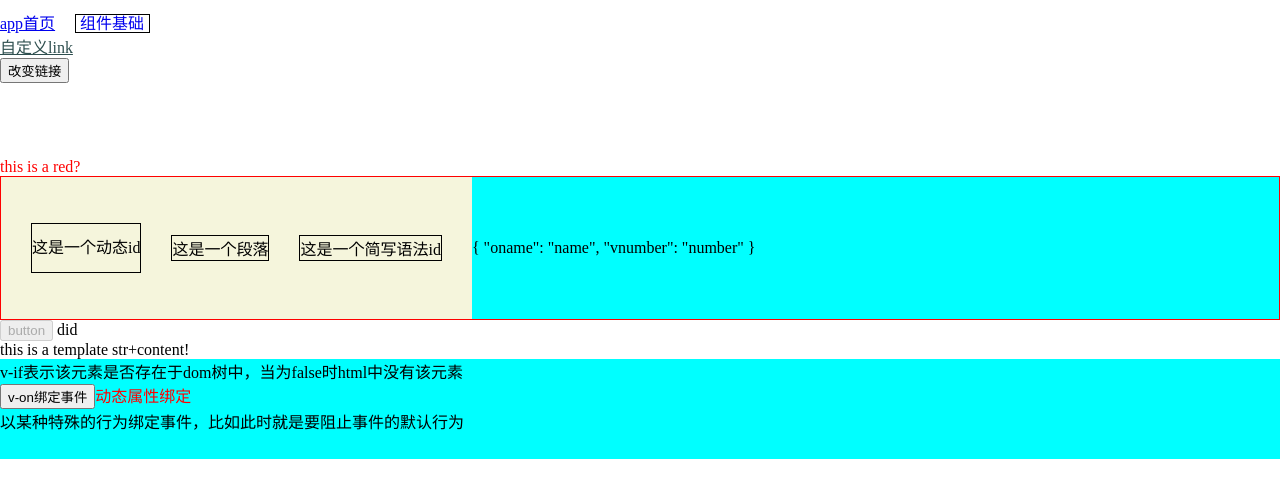
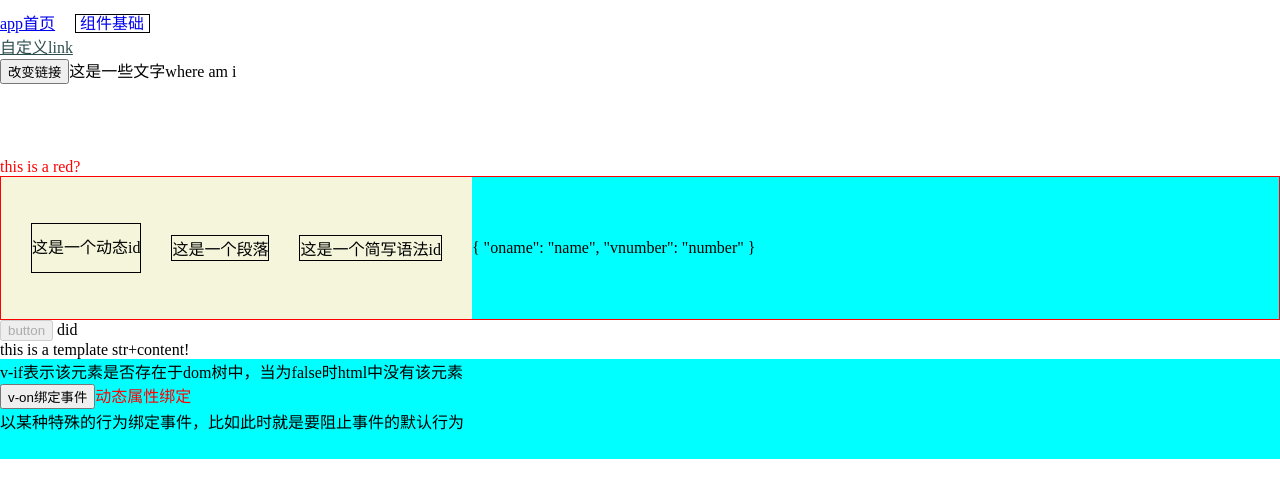
Before and after one commit to transport123/vuedemo, a Vue app: page /#/ in a window 1280 px wide. Shown: the top 498 px of the page. Built offline with nearby package versions, Linux system fonts and the light colour scheme.

Commit message:
nothing important

```diff
--- a/src/RouterEntry.vue
+++ b/src/RouterEntry.vue
@@ -31,6 +31,8 @@ function changeLink()
     </header>
     <div style="height: 100px;">
     <button @click="changeLink">改变链接</button>
+    <span class="spanafter">这是一些文字</span>
+
     </div>
 </div>
     <RouterView/>
@@ -52,4 +54,7 @@ function changeLink()
 .iaClass{
     color:darkslategrey
 }
+.spanafter::after{
+    content:"where am i"
+}
 </style>
```
